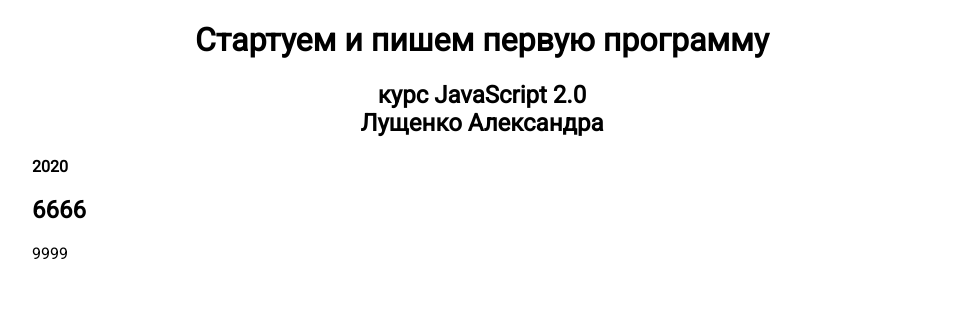
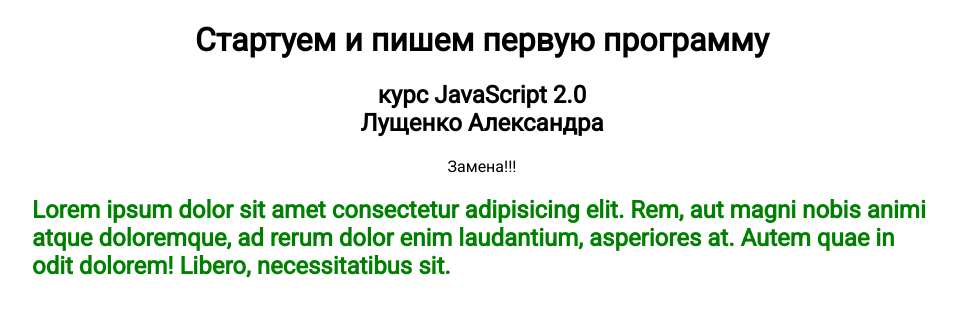
Before and after one commit to Stazzz544/JS-2.0, a plain HTML site: page les_1/app/index.html in a window 1280 px wide. Shown: the whole page, without its empty margins (158-1115 px from the left). Drawn offline with Linux system fonts and the light colour scheme.

Commit message:
home work started

```diff
--- a/les_1/app/index.html
+++ b/les_1/app/index.html
@@ -17,12 +17,7 @@
         <h2 class="text-center">курс JavaScript 2.0 <br> Лущенко Александра</h2>
 
         <div id="out">1111</div>
-        <h2 class="header">Hello</h2>
-        <p id="one">Lorem ipsum dolor sit amet consectetur adipisicing elit. A facilis eveniet architecto laudantium
-            perferendis
-            rem debitis illo, tempore quia temporibus corrupti vitae minus adipisci quam necessitatibus non. Facere, cum
-            est.</p>
-
+		<h2 class="header">Lorem ipsum dolor sit amet consectetur adipisicing elit. Rem, aut magni nobis animi atque doloremque, ad rerum dolor enim laudantium, asperiores at. Autem quae in odit dolorem! Libero, necessitatibus sit.</h2>
     </div>
 
     <script src="js/script.js"></script>
--- a/les_1/app/js/script.js
+++ b/les_1/app/js/script.js
@@ -11,18 +11,11 @@ console.info('Hello');
 // alert('Hello'); // ctrl+l
 // alert('Hello');
 
-document.getElementById('out').innerHTML = 'Hello';
-document.getElementById('out').innerHTML = 2019;
-document.getElementById('out').innerHTML = '<b>2020</b>';
+const out = document.getElementById('out');
+console.info(out);
 
-document.querySelector('.header').innerHTML = 15;
-document.querySelector('#one').innerHTML = 777; // есть #
-document.getElementById('one').innerHTML = 888; // нет #
+out.innerHTML = 'Замена!!!'
+out.style.textAlign = 'center';
 
-let b; // var a - устарело
-let a = document.querySelector('#one'); // внутрь a получил параграф
-let c;
-c = document.querySelector('.header');
-
-a.innerHTML = 9999; // new! - ошибка
-c.innerHTML = 6666;
+document.querySelector('.header').style.color = 'green'
+document.gete
```
Also changed, not shown: les_1/unit_01/unit_01.html (+1 -1 lines), les_1/unit_01/unit_01.js (+12 -9 lines).
